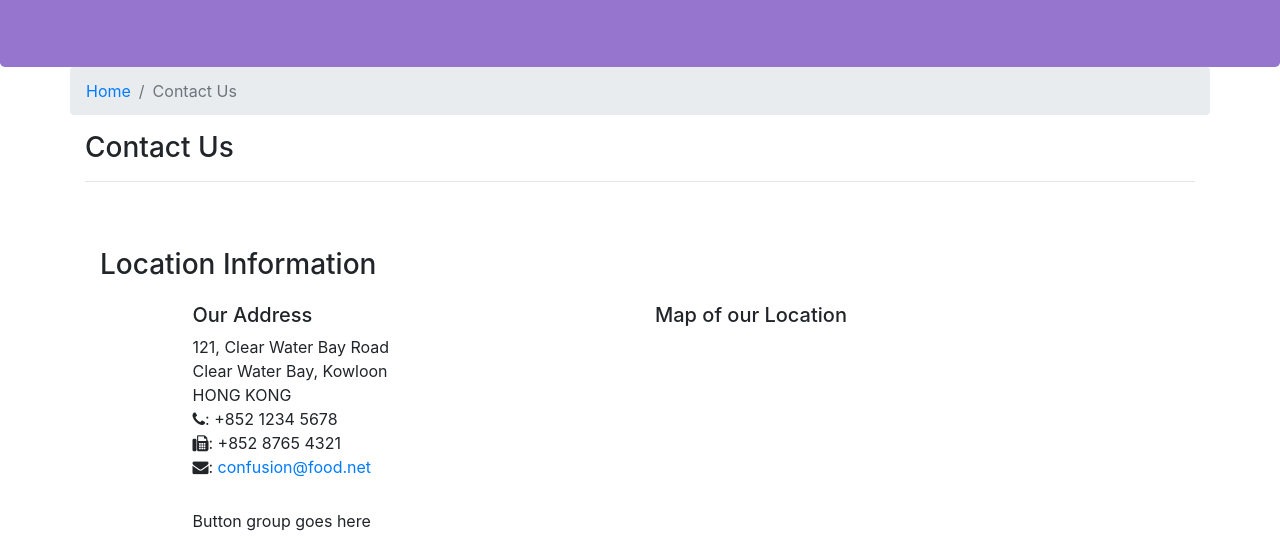
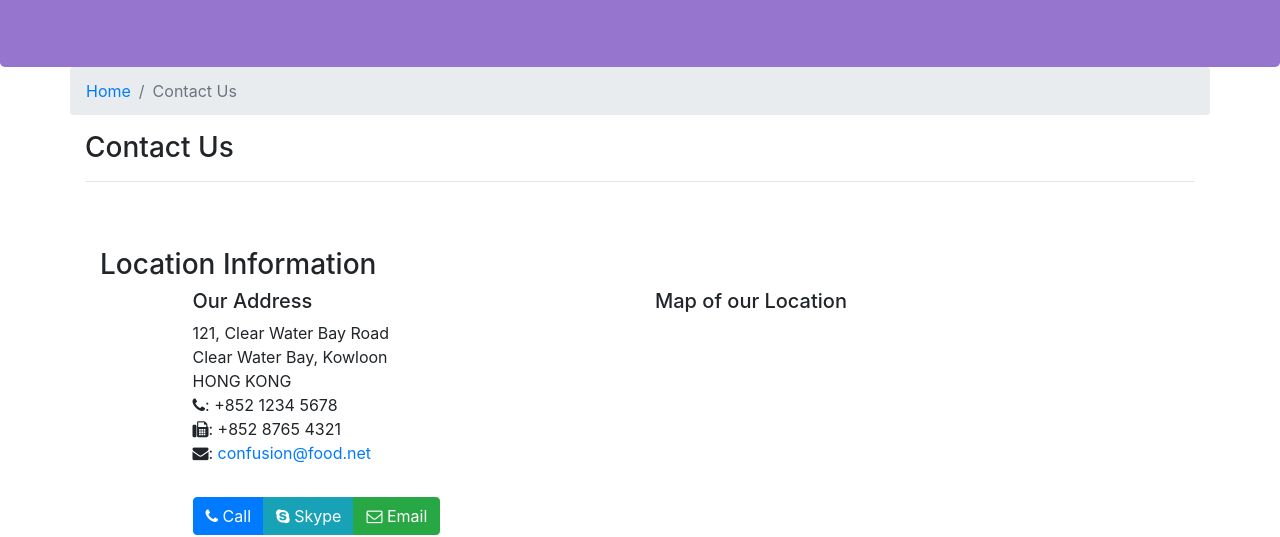
Before and after one commit to Goosho/Resturant-Website, a website: page contactus.html in a window 1280 px wide. Shown: the part 267-804 px from the top of the page. Drawn offline with nearby package versions, Linux system fonts and the light colour scheme.

Commit message:
Buttons added in Contactus page

```diff
--- a/contactus.html
+++ b/contactus.html
@@ -75,11 +75,17 @@
                         <a href="mailto:confusion@food.net">confusion@food.net</a>
 		           </address>
             </div>
-            <div class="col-12 col-sm-6 offset-sm-1">
+            <div class="col-12 col-sm-6  mr-auto offset-sm-1">
                 <h5>Map of our Location</h5>
             </div>
             <div class="col-12 col-sm-11 offset-sm-1">
-                Button group goes here
+                <dir class="btn-group" role="group" style="padding: 0px;">
+
+                    <a role="button" class="btn btn-primary" href="tel:+85212345678"> <i class="fa fa-phone"></i> Call</a>
+                    <a role="button" class="btn btn-info" href=""> <i class="fa fa-skype"></i> Skype </a>
+                    <a role="button" class="btn btn-success" href="mailto:confusion@food.net"> <i class="fa fa-envelope-o"></i> Email</a>
+
+                </dir>
             </div>
         </div>
 
```
